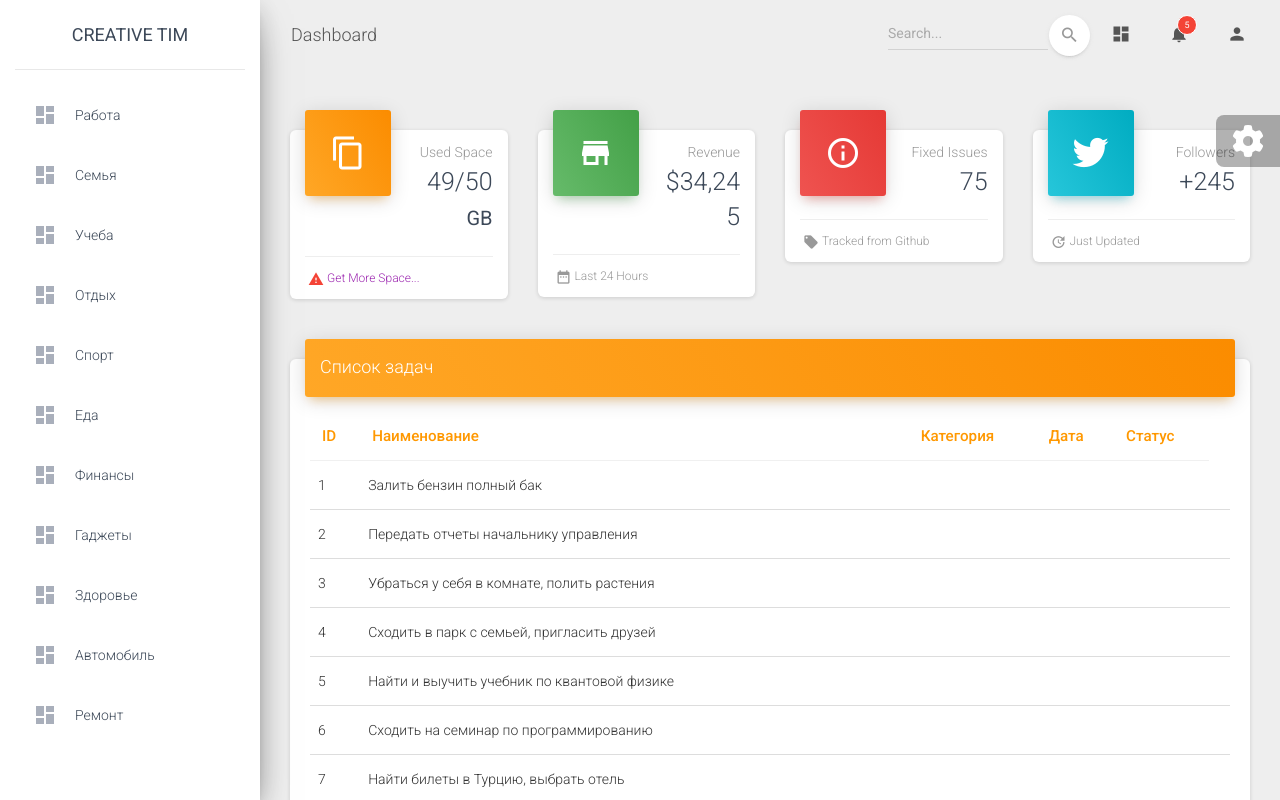
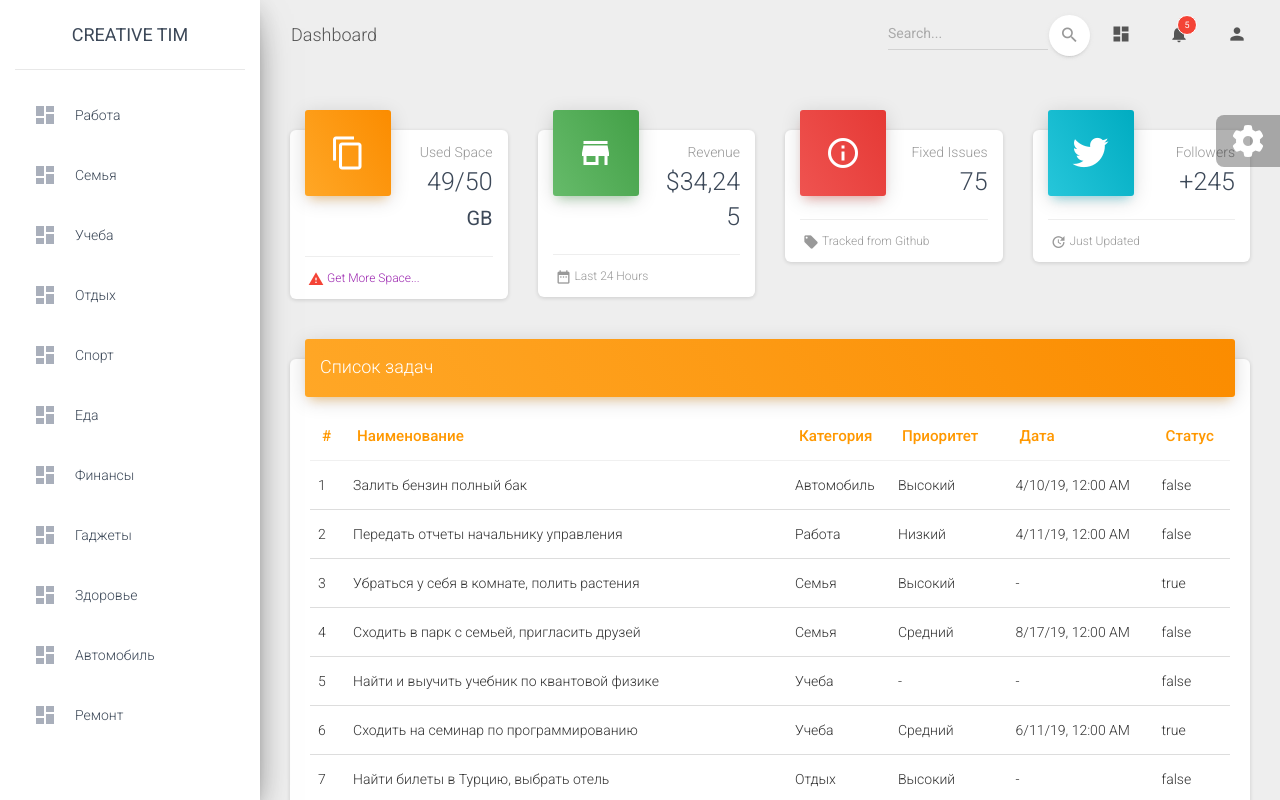
Before and after one commit to hardhill/todo_ng, an Angular app: page / in a window 1280 px wide. Shown: the top 800 px of the page. Built offline with nearby package versions, Linux system fonts and the light colour scheme.

Commit message:
использование форматирования в таблице задач и выбор категории в меню с подсветкой

```diff
--- a/src/app/views/categories/categories.component.html
+++ b/src/app/views/categories/categories.component.html
@@ -11,7 +11,10 @@
   </div>
   <div class="sidebar-wrapper">
     <ul class="nav">
-      <li class="nav-item" *ngFor="let category of categories" (click)="showTasksByCategory(category)">
+      <li class="nav-item"
+          *ngFor="let category of categories"
+          (click)="showTasksByCategory(category)"
+          [class.active]="selectedCategory === category" >
         <a class="nav-link" href="#">
           <i class="material-icons">dashboard</i>
           <p>{{category.title}}</p>
--- a/src/app/views/categories/categories.component.ts
+++ b/src/app/views/categories/categories.component.ts
@@ -8,6 +8,7 @@
   styleUrls: ['./categories.component.css']
 })
 export class CategoriesComponent implements OnInit {
+  selectedCategory?:Category
   categories?:Category[]
 
   constructor(private dataHandler:DataHandlerService) { }
@@ -18,5 +19,6 @@
 
   showTasksByCategory(category: Category) {
       this.dataHandler.fillTasksByCategory(category)
+      this.selectedCategory = category
   }
 }
--- a/src/app/views/tasks/tasks.component.html
+++ b/src/app/views/tasks/tasks.component.html
@@ -6,20 +6,21 @@
   <div class="card-body table-responsive">
     <table class="table table-hover">
       <thead class="text-warning">
-      <th>ID</th>
+      <th>#</th>
       <th>Наименование</th>
       <th>Категория</th>
+      <th>Приоритет</th>
       <th>Дата</th>
       <th>Статус</th>
       </thead>
       <tbody>
-      <tr *ngFor="let task of tasks">
-        <td>{{task.id}}</td>
+      <tr *ngFor="let task of tasks;let i = index">
+        <td>{{i+1}}</td>
         <td>{{task.title}}</td>
-        <td></td>
-        <td></td>
-        <td></td>
-        <td></td>
+        <td>{{task.category?task.category.title:"-"}}</td>
+        <td>{{task.priority?task.priority.title:"-"}}</td>
+        <td>{{task.date?(task.date|date:'short'):"-"}}</td>
+        <td>{{task.completed}}</td>
       </tr>
 
       </tbody>
```
